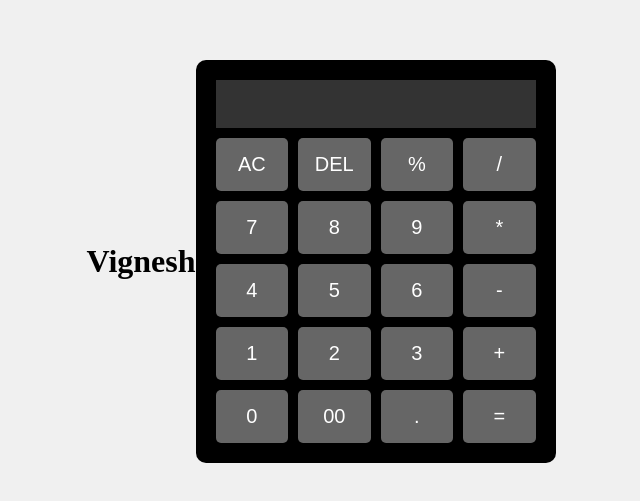
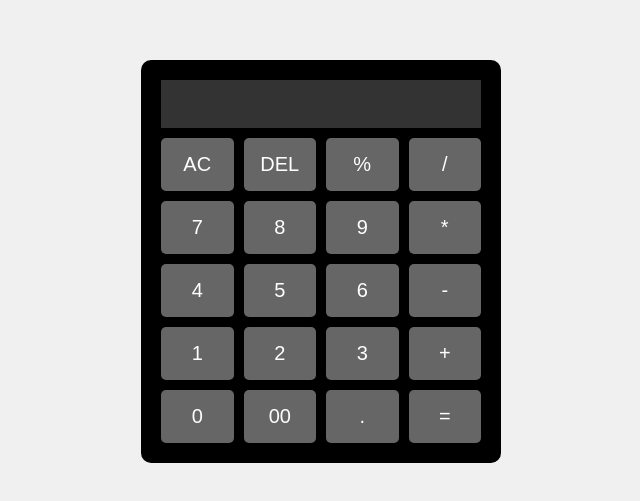
Before and after one commit to Siddireddy-vignesh/1, a plain HTML site: page index.html in a window 1280 px wide. Shown: the part 139-640 px from the top of the page, without its empty margins (319-959 px from the left). Drawn offline with Linux system fonts and the light colour scheme.

Commit message:
Update index.html

```diff
--- a/index.html
+++ b/index.html
@@ -1,7 +1,6 @@
 <!DOCTYPE html>
 <html lang="en">
 <head>
-  <h1>Vignesh</h1>
   <meta charset="UTF-8">
   <meta name="viewport" content="width=device-width, initial-scale=1.0">
   <title>Simple Calculator</title>
```
